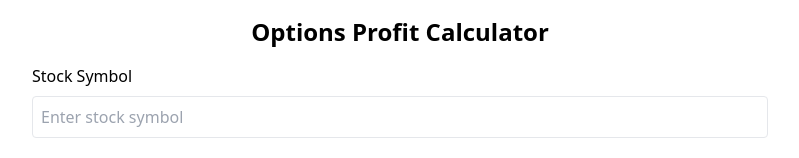
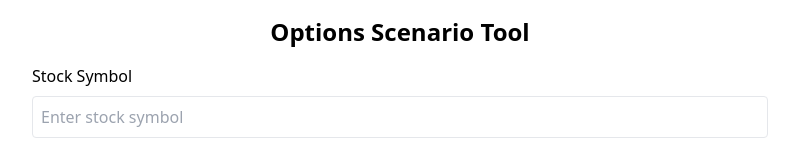
Before and after one commit to banana-boogie/bananaboogie.com, a Next.js app: page /trading/options-tool in a window 1280 px wide. Shown: the top 158 px of the page, without its empty margins (240-1039 px from the left). Built offline with nearby package versions, Linux system fonts and the light colour scheme.

Commit message:
Remove: node-fetch

```diff
--- a/src/app/trading/options-tool/page.tsx
+++ b/src/app/trading/options-tool/page.tsx
@@ -14,7 +14,7 @@ type Stock = {
   price: number;
 };
 
-const OptionsProfitCalculator: React.FC = () => {
+const OptionsScenario: React.FC = () => {
   const [stock, setStock] = useState<Stock>({ symbol: "", name: "", price: 0 });
   const [budget, setBudget] = useState<number>(0);
   const [scenarios, setScenarios] = useState<Scenario[]>([
@@ -122,7 +122,7 @@ const OptionsProfitCalculator: React.FC = () => {
   return (
     <div className="container mx-auto p-4 max-w-3xl">
       <h1 className="text-2xl font-bold mb-4 text-center">
-        Options Profit Calculator
+        Options Scenario Tool
       </h1>
 
       <div className="mb-4">
@@ -280,4 +280,4 @@ const OptionsProfitCalculator: React.FC = () => {
   );
 };
 
-export default OptionsProfitCalculator;
+export default OptionsScenario;
--- a/src/components/Header/Header.jsx
+++ b/src/components/Header/Header.jsx
@@ -26,7 +26,7 @@ const Header = ({ hideHomeButton = false, headerTitle = "" }) => {
         <NavLink href="/blog" passHref>
           blog
         </NavLink>
-        <NavLink href="/trading_old" passHref>
+        <NavLink href="/trading-old" passHref>
           apps
         </NavLink>
       </NavWrapper>
--- a/src/pages/mrt.jsx
+++ b/src/pages/mrt.jsx
@@ -1,5 +1,4 @@
 import * as React from "react";
-import fetch from "node-fetch";
 import styled, { keyframes } from "styled-components";
 
 import Icon from "@components/Icon";
```
